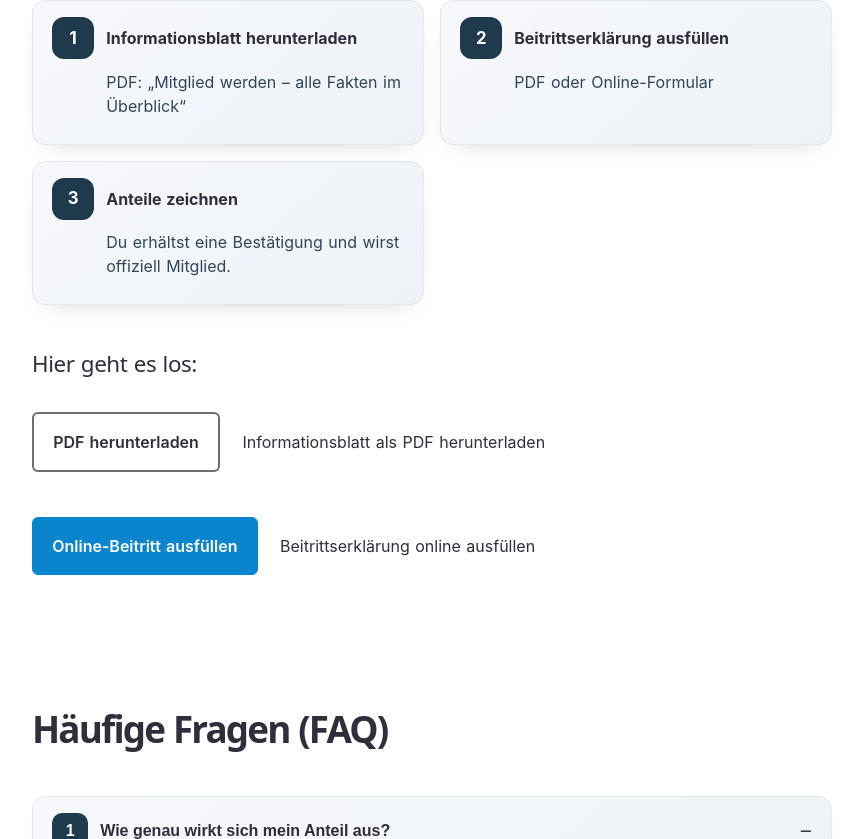
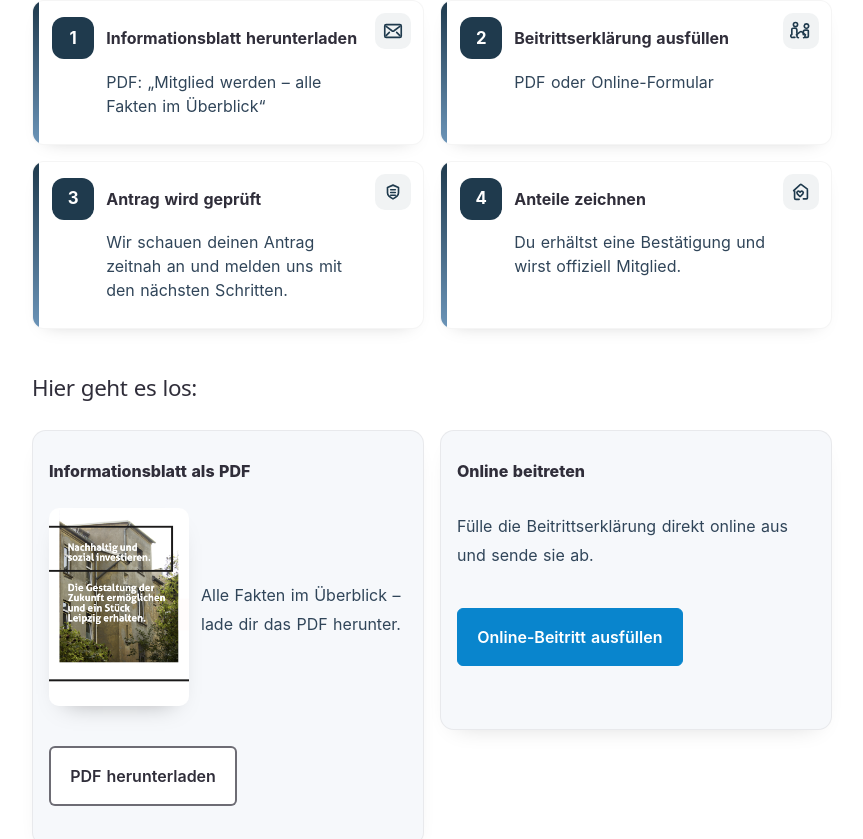
Before and after one commit to 3vincent/einhaus-leipzig, a Nuxt app: page /mitglied-werden in a window 1280 px wide. Shown: the part 3601-4440 px from the top of the page, without its empty margins (208-1071 px from the left). Built offline with nearby package versions, Linux system fonts and the light colour scheme.

Commit message:
Redesign steps and cta-cards sections

```diff
--- a/pages/mitglied-werden/index.vue
+++ b/pages/mitglied-werden/index.vue
@@ -152,7 +152,7 @@
       <p></p>
       <p></p>
 
-      <h3>Drei Schritte:</h3>
+      <h3>Vier Schritte:</h3>
 
       <ol class="steps-list">
         <li v-for="(step, index) in steps" :key="step.title">
@@ -162,22 +162,46 @@
             <!-- eslint-disable-next-line vue/no-v-html -->
             <p class="step-sub" v-html="step.subtitle" />
           </div>
+          <div v-if="step.icon" class="step-icon">
+            <img :src="step.icon" :alt="step.title" loading="lazy" />
+          </div>
         </li>
       </ol>
 
       <h3>Hier geht es los:</h3>
 
-      <div class="action-button-wrapper">
-        <div>
+      <div class="cta-grid">
+        <div class="cta-card flyer">
+          <p class="cta-title flyer-title">Informationsblatt als PDF</p>
+          <div class="flyer-preview">
+            <img
+              src="/images/flyer-display.png"
+              alt="Informationsblatt Vorschau"
+              loading="lazy"
+            />
+          </div>
+          <div class="cta-body flyer-body">
+            <p class="cta-sub">
+              Alle Fakten im Überblick – lade dir das PDF herunter.
+            </p>
+          </div>
+          <div class="cta-actions">
             <a
               :href="'/informationsblatt-mitglied-werden.pdf'"
               role="button"
               class="link secondary link-elevation"
-            >PDF herunterladen</a
             >
-          <span>Informationsblatt als PDF herunterladen</span>
+              PDF herunterladen
+            </a>
+          </div>
         </div>
 
+        <div class="cta-card online">
+          <div class="cta-body">
+            <p class="cta-title">Online beitreten</p>
+            <p class="cta-sub">
+              Fülle die Beitrittserklärung direkt online aus und sende sie ab.
+            </p>
             <div>
               <NuxtLink
                 to="/mitglied-werden/online-beitritt-ausfuellen"
@@ -185,8 +209,8 @@
               >
                 Online-Beitritt ausfüllen
               </NuxtLink>
-
-          <span>Beitrittserklärung online ausfüllen</span>
+            </div>
+          </div>
         </div>
       </div>
     </div>
@@ -320,14 +344,23 @@ const steps = [
   {
     title: 'Informationsblatt herunterladen',
     subtitle: 'PDF: „Mitglied werden – alle Fakten im Überblick“',
+    icon: '/icons/newsletter-mail.svg',
   },
   {
     title: 'Beitrittserklärung ausfüllen',
     subtitle: 'PDF oder Online-Formular',
+    icon: '/icons/community-hands.svg',
+  },
+  {
+    title: 'Antrag wird geprüft',
+    subtitle:
+      'Wir schauen deinen Antrag zeitnah an und melden uns mit den nächsten Schritten.',
+    icon: '/icons/structure-shield.svg',
   },
   {
     title: 'Anteile zeichnen',
     subtitle: 'Du erhältst eine Bestätigung und wirst offiziell Mitglied.',
+    icon: '/icons/home-heart.svg',
   },
 ]
 
@@ -484,15 +517,18 @@ ul.list-card {
   grid-template-columns: repeat(auto-fit, minmax(260px, 1fr));
 
   li {
+    position: relative;
     display: grid;
     grid-template-columns: auto 1fr;
     align-items: start;
     gap: 0.75rem;
     padding: 1rem 1.2rem;
-    border-radius: 14px;
-    background: linear-gradient(140deg, #f6f8fb 0%, #eef2f7 100%);
-    border: 1px solid rgba(0, 0, 0, 0.06);
-    box-shadow: 0 10px 24px -16px rgba(0, 0, 0, 0.25);
+    padding-right: 3.5rem;
+    border-radius: 12px;
+    background: #fff;
+    border: 1px solid rgba(0, 0, 0, 0.04);
+    box-shadow: 0 8px 18px -14px rgba(0, 0, 0, 0.25);
+    overflow: hidden;
   }
 
   .step-number {
@@ -508,6 +544,24 @@ ul.list-card {
     font-size: 1.05rem;
   }
 
+  .step-icon {
+    position: absolute;
+    top: 12px;
+    right: 12px;
+    width: 36px;
+    height: 36px;
+    border-radius: 10px;
+    background: #1f3a4d0f;
+    display: inline-flex;
+    align-items: center;
+    justify-content: center;
+
+    img {
+      width: 22px;
+      height: 22px;
+    }
+  }
+
   .step-title {
     margin: 0;
     font-weight: 700;
@@ -518,6 +572,16 @@ ul.list-card {
     margin: 0;
     color: #304559;
     line-height: 1.5;
+  }
+
+  li::before {
+    content: '';
+    position: absolute;
+    left: 0;
+    top: 0;
+    bottom: 0;
+    width: 6px;
+    background: linear-gradient(180deg, #1f3a4d, #6b94b8);
   }
 }
 
@@ -654,16 +718,76 @@ ul.list-card {
   }
 }
 
-.action-button-wrapper {
-  div {
-    display: flex;
-    align-items: center;
+.cta-grid {
+  display: grid;
+  gap: 1rem;
+  grid-template-columns: repeat(auto-fit, minmax(260px, 1fr));
+  margin-top: 1rem;
+  align-items: start;
+}
 
-    @media screen and (min-width: $xxs) {
-      > *:nth-child(1) {
-        flex-basis: max-content;
+.cta-card {
+  border: 1px solid rgba(0, 0, 0, 0.06);
+  border-radius: 14px;
+  background: #f6f8fb;
+  box-shadow: 0 10px 24px -16px rgba(0, 0, 0, 0.2);
+  padding: 1rem;
+  display: grid;
+  grid-template-columns: 1fr;
+  grid-template-rows: auto 1fr auto;
+  gap: 0.75rem;
+}
+
+.cta-card.flyer {
+  grid-template-columns: 140px 1fr;
+  grid-template-rows: auto 1fr auto;
+  align-items: start;
+
+  @media screen and (max-width: 720px) {
+    grid-template-columns: 1fr;
+    grid-template-rows: auto auto auto;
+  }
+
+  .flyer-title {
+    grid-column: 1 / -1;
+  }
+
+  .flyer-preview {
+    width: 100%;
+    max-width: 180px;
+    justify-self: center;
+    img {
+      width: 100%;
+      height: auto;
+      border-radius: 10px;
+      box-shadow: 0 12px 24px -16px rgba(0, 0, 0, 0.35);
     }
   }
+
+  .flyer-body {
+    align-self: center;
   }
 }
+
+.cta-body {
+  display: grid;
+  gap: 0.4rem;
+}
+
+.cta-actions {
+  grid-column: 1 / -1;
+  align-self: end;
+}
+
+.cta-title {
+  margin: 0;
+  font-weight: 800;
+  font-size: 1.2rem;
+}
+
+.cta-sub {
+  margin: 0;
+  color: #304559;
+  line-height: 1.5;
+}
 </style>
```
Also changed, not shown: public/images/flyer-display.png (added). Lines whose indentation alone changed are shown as unchanged.
